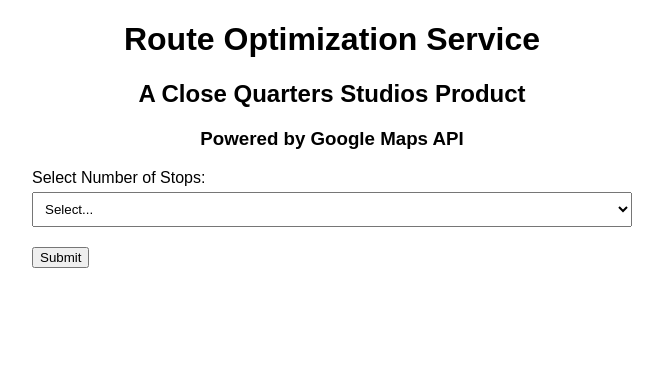
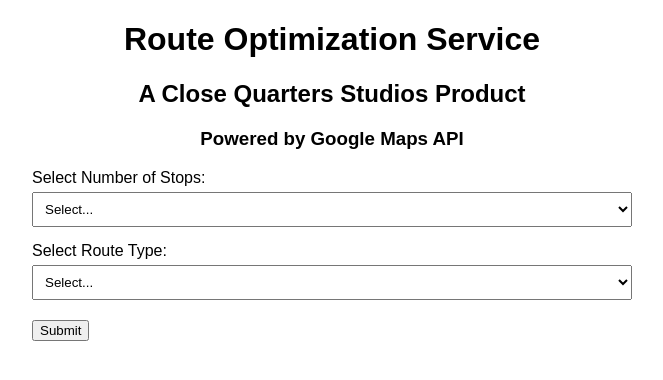
Before and after one commit to Rakesh8086/route_recommendation_using_tsp, a Flask app: page / in a window 1280 px wide. Shown: the top 380 px of the page, without its empty margins (308-971 px from the left). Run offline with Flask 3, Linux system fonts and the light colour scheme.

Commit message:
added option to choose between fastest and shortest route along with another validation to make sure no input field is empty

```diff
--- a/templates/webpage.html
+++ b/templates/webpage.html
@@ -55,6 +55,14 @@
                     <option value="10">10</option>
                 </select>
             </div>
+            <div class="form-group">
+                <label for="routeType">Select Route Type:</label>
+                <select id="routeType" name="routeType" required>
+                    <option value="">Select...</option>
+                    <option value="shortest">Shortest Route</option>
+                    <option value="fastest">Fastest Route</option>
+                </select>
+            </div>
             <div class="inputs-container" id="inputsContainer">
                 <!-- Dynamic input boxes will be inserted here -->
             </div>
@@ -65,13 +73,22 @@
 
     <script>
         document.getElementById('numStops').addEventListener('change', function() {
-            const numStops = parseInt(this.value);
+            generateInputFields();
+        });
+
+    // Generate input fields based on number of stops
+    function generateInputFields() {
+        const numStops = parseInt(document.getElementById('numStops').value);
         const container = document.getElementById('inputsContainer');
         const formError = document.getElementById('formError');
 
         // Clears previous inputs and error messages
         container.innerHTML = '';
         formError.textContent = '';
+
+        if (isNaN(numStops) || numStops === 0) {
+            return;
+        }
 
         // Generates new input boxes depending upon number of stops
         for (let i = 0; i < numStops; i++) {
@@ -92,14 +109,20 @@
 
             container.appendChild(inputGroup);
         }
-        });
+    }
 
     // Validate form before submission
     document.getElementById('routeForm').addEventListener('submit', function(event) {
         const numStops = parseInt(document.getElementById('numStops').value);
+        const routeType = document.getElementById('routeType').value;
         const inputs = document.querySelectorAll('.inputs-container input');
         let isValid = true;
         const formError = document.getElementById('formError');
+
+        // Check if number of stops is selected
+        if (isNaN(numStops) || numStops === 0) {
+            isValid = false;
+        }
 
         // Check if all input fields are filled
         inputs.forEach(input => {
@@ -108,11 +131,22 @@
             }
         });
 
+        // Check if route type is selected
+        if (routeType === '') {
+            isValid = false;
+        }
+
         if (!isValid) {
             event.preventDefault();  // Prevent form submission
-                formError.textContent = 'Please fill out all location fields.';
+            formError.textContent = 'Please fill out all fields, select number of stops and select a route type.';
         }
     });
+
+    // Initialize input fields based on previous selection
+    document.addEventListener('DOMContentLoaded', function() {
+        generateInputFields();
+    });
+
     </script>
 </body>
 </html>
```
Lines whose indentation alone changed are shown as unchanged.
